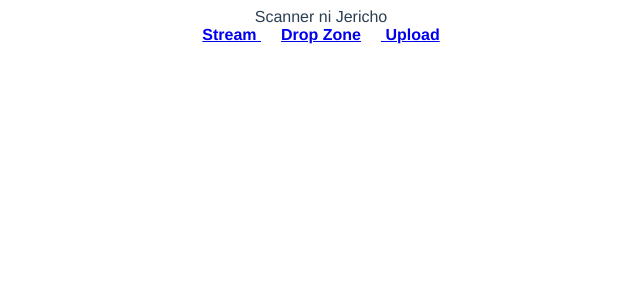
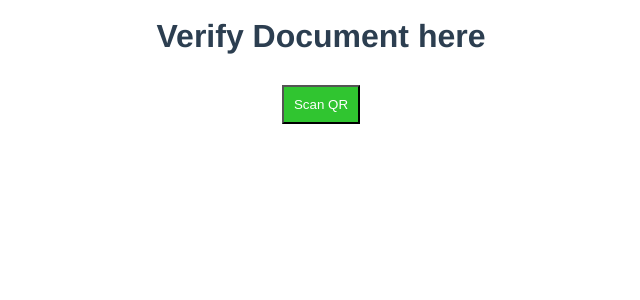
Before and after one commit to Sync09123/qr-scanner, a Vue app: page /#/ in a window 1280 px wide. Shown: the top 300 px of the page, without its empty margins (319-959 px from the left). Built offline with nearby package versions, Linux system fonts and the light colour scheme.

Commit message:
modified qr

```diff
--- a/src/views/HomeView.vue
+++ b/src/views/HomeView.vue
@@ -1,17 +1,11 @@
 <template>
-  <div>Scanner ni Jericho</div>
-  <div>
+  <div class="title">Verify Document here</div>
+  <div style="padding-block:20px">
     <router-link to="/stream" style="padding: 10px; font-weight: bold"
-      >Stream
+      ><button class="btn green"> Scan QR </button>
     </router-link>
 
-    <router-link to="/drop" style="padding: 10px; font-weight: bold">
-      Drop Zone</router-link
-    >
 
-    <router-link to="/upload" style="padding: 10px; font-weight: bold">
-      Upload</router-link
-    >
   </div>
   <router-view />
 </template>
@@ -24,3 +18,20 @@ export default {
   components: {},
 };
 </script>
+
+<style scoped>
+.btn{
+  padding: 10px;
+  color: white;
+
+}
+
+.green{
+  background-color: rgb(48, 197, 48);
+}
+.title{
+  font-size: 2em;
+  padding-block: 10px;
+  font-weight: bold;
+}
+</style>
```
